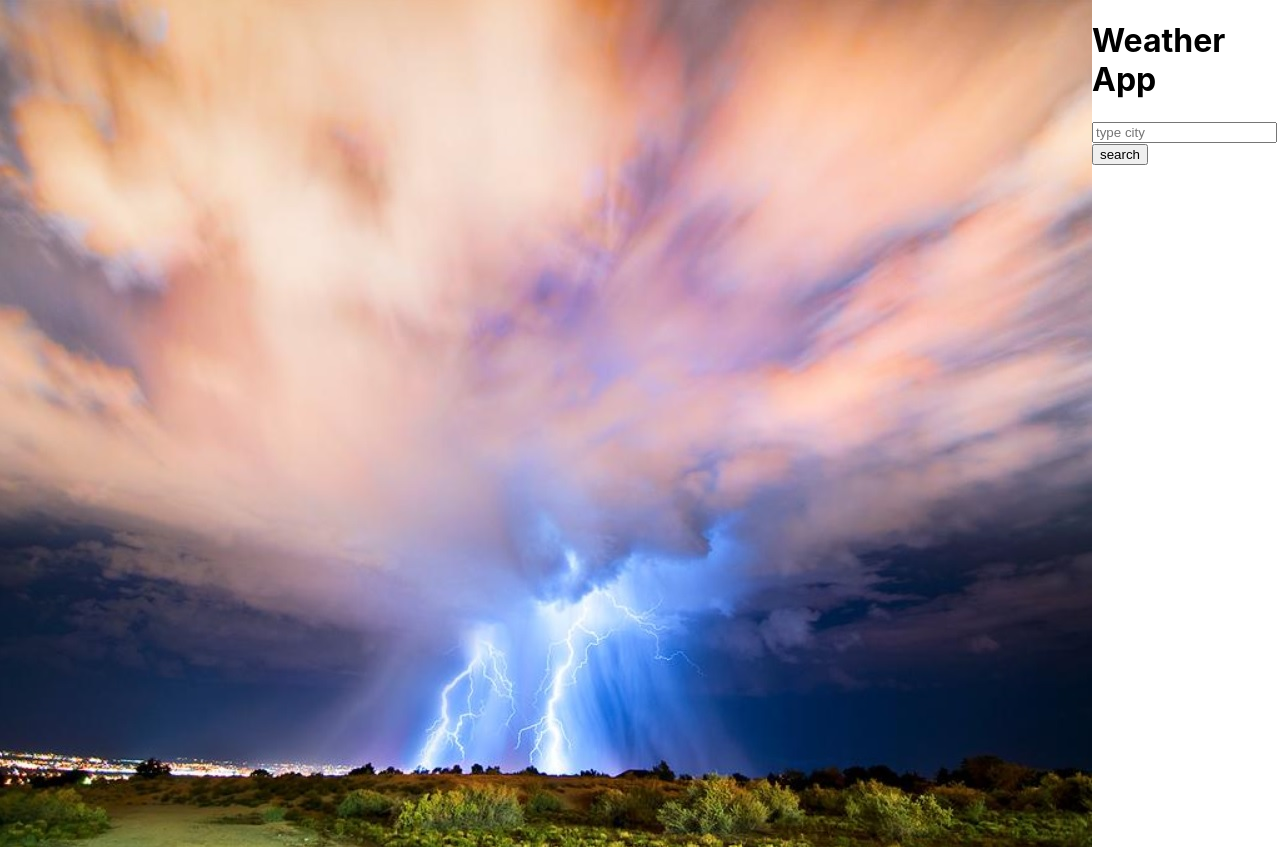
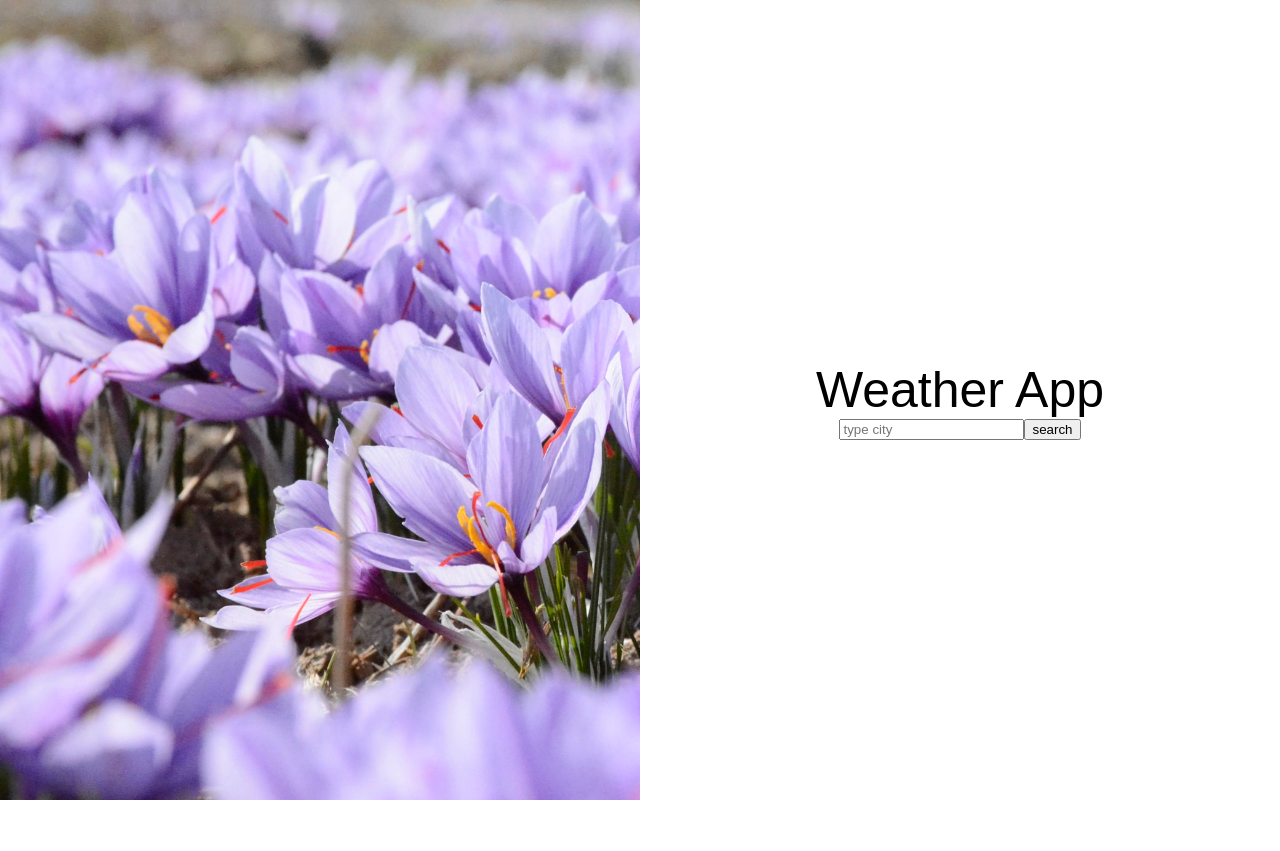
Before and after one commit to karolina-michalak/weather-app, a React (Create React App) app: page / in a window 1280 px wide. After the commit the page ends 800 px from the top, so only its background shows below. Built offline with nearby package versions, Linux system fonts and the light colour scheme.

Commit message:
divided page into 2 and added background photo

```diff
--- a/src/components/App.js
+++ b/src/components/App.js
@@ -62,10 +62,9 @@ class App extends React.Component {
     return (
       <div className={styles.container}>
         <div className={styles.photo}>
-          <img src={weather} alt='weather-photo'/>
         </div>
         <div className={styles.form}>
-          <h1>Weather App</h1>
+          <div className={styles.h1}>Weather App</div>
           <Form value={this.state.value} change={this.handleChange} submit={this.handleSubmit}/>
           <Outcome weather={this.state}/>
         </div>
--- a/src/index.css
+++ b/src/index.css
@@ -11,3 +11,5 @@ code {
   font-family: source-code-pro, Menlo, Monaco, Consolas, 'Courier New',
     monospace;
 }
+
+@import url('https://fonts.googleapis.com/css?family=Montserrat&display=swap');
--- a/src/index.js
+++ b/src/index.js
@@ -3,6 +3,7 @@ import ReactDOM from 'react-dom';
 import './index.css';
 import App from './components/App';
 import * as serviceWorker from './serviceWorker';
+
 
 ReactDOM.render(<App />, document.getElementById('root'));
 
--- a/src/modules/App.module.css
+++ b/src/modules/App.module.css
@@ -2,6 +2,8 @@ body{
     margin: 0;
     padding: 0;
     height: 100%;
+    font-family: 'Montserrat', sans-serif;
+
 }
 
 .container{
@@ -10,5 +12,23 @@ body{
 }
 
 .photo{
-    height: 100%
+    background-image: url('../img/flowers.jfif');
+    background-size: cover;
+    display: flex;
+    flex: 50%;
+    justify-content: center;
+    height: 100vh
 }
+
+.form{
+    display: flex;
+    flex: 50%;
+    justify-content: center;
+    align-items: center;
+    height: 100vh;
+    flex-direction: column;
+}
+
+.h1{
+    font-size: 50px
+}
```
Also changed, not shown: src/img/flowers.jfif (added), src/img/weather.jpg (deleted).
